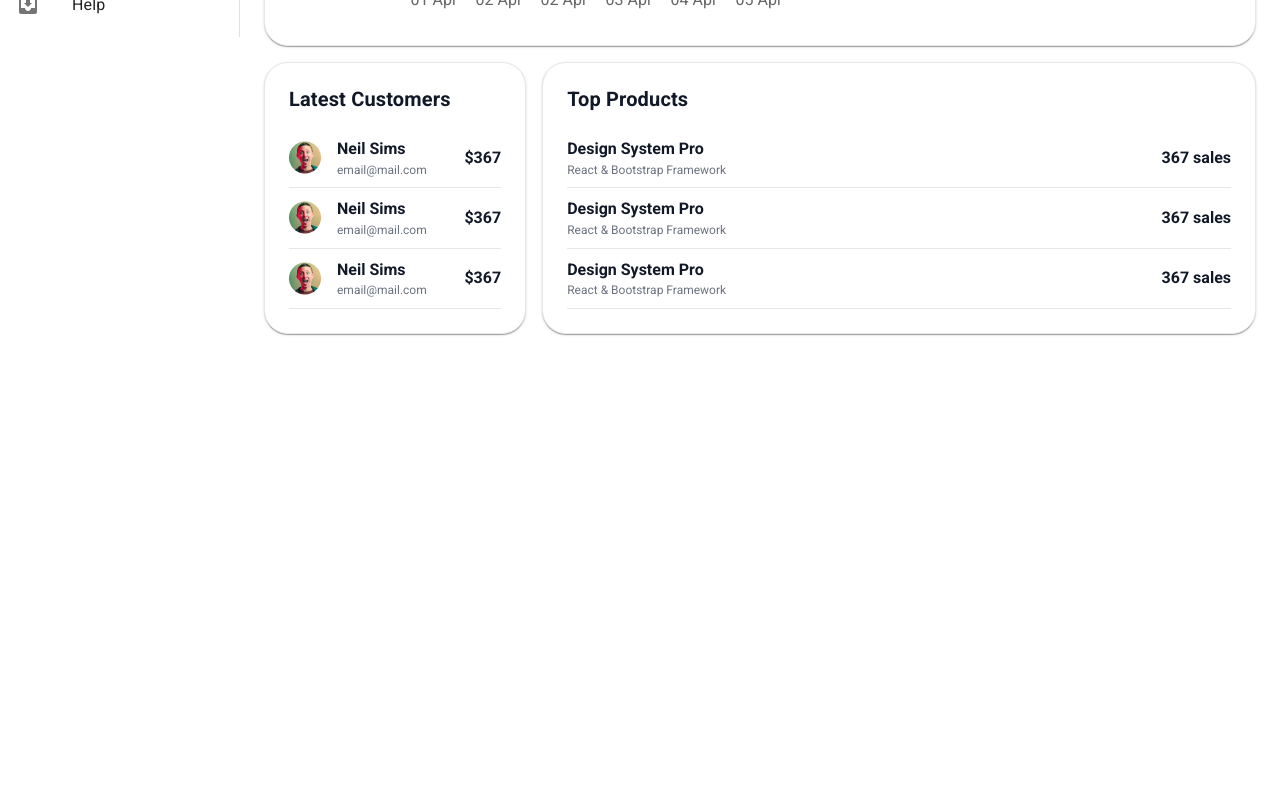
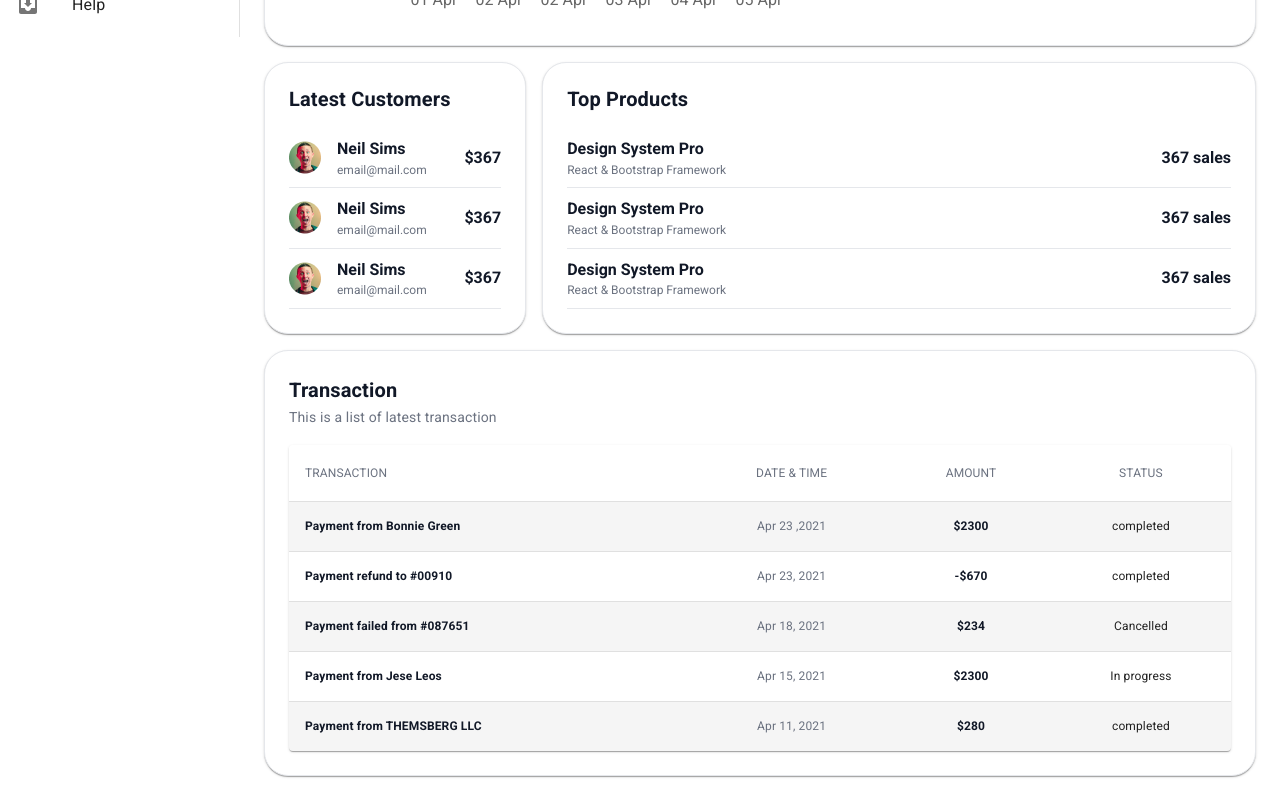
Before and after one commit to tarcisi0neto/dashboard, a React (Create React App) app: page / in a window 1280 px wide. Shown: the part 476-1276 px from the top of the page. Before the commit the page ends 834 px from the top, so only its background shows below. Built offline with nearby package versions, Linux system fonts and the light colour scheme.

Commit message:
feat: Criado componentes da tabela de transações

```diff
--- a/src/components/Menu/Menu.tsx
+++ b/src/components/Menu/Menu.tsx
@@ -15,6 +15,7 @@ import Typography from '@mui/material/Typography';
 import { Sales } from '../Sales/Sales';
 import { Customers } from '../Customers/Customers';
 import { Products } from '../Products/Produtcs';
+import { TransactionList } from '../TransactionList/TransactionList';
 
 const drawerWidth = 240;
 
@@ -112,6 +113,9 @@ export function Menubar(props: Props) {
             <Customers/>
             <Products />
           </div>
+          <div className={styles.containerCustomersAndProducts}>
+            <TransactionList />
+          </div>
         </Typography>
       </Box>
     </Box>
--- /dev/null
+++ b/src/components/TableTransaction/TableTransaction.tsx
@@ -0,0 +1,74 @@
+import * as React from 'react';
+import { styled } from '@mui/material/styles';
+import Table from '@mui/material/Table';
+import TableBody from '@mui/material/TableBody';
+import TableCell, { tableCellClasses } from '@mui/material/TableCell';
+import TableContainer from '@mui/material/TableContainer';
+import TableHead from '@mui/material/TableHead';
+import TableRow from '@mui/material/TableRow';
+import Paper from '@mui/material/Paper';
+
+const StyledTableCell = styled(TableCell)(({ theme }) => ({
+  [`&.${tableCellClasses.head}`]: {
+    backgroundColor: theme.palette.common.white,
+    color: '#6B7280',
+    fontSize: 12,
+  },
+  [`&.${tableCellClasses.body}`]: {
+    fontSize: 12,
+  },
+}));
+
+const StyledTableRow = styled(TableRow)(({ theme }) => ({
+  '&:nth-of-type(odd)': {
+    backgroundColor: theme.palette.action.hover,
+  },
+  // hide last border
+  '&:last-child td, &:last-child th': {
+    border: 0,
+  },
+}));
+
+function createData(
+  transaction: string,
+  dataTime: string,
+  amount: string,
+  status: string,
+) {
+  return { transaction, dataTime, amount, status};
+}
+
+const rows = [
+  createData('Payment from Bonnie Green', 'Apr 23 ,2021', '$2300', 'completed'),
+  createData('Payment refund to #00910', 'Apr 23, 2021','-$670', 'completed'),
+  createData('Payment failed from #087651', 'Apr 18, 2021', '$234', 'Cancelled'),
+  createData('Payment from Jese Leos', 'Apr 15, 2021', '$2300', 'In progress'),
+  createData('Payment from THEMSBERG LLC', 'Apr 11, 2021', '$280', 'completed'),
+];
+
+export function TableTransaction() {
+  return (
+    <TableContainer component={Paper}>
+      <Table sx={{ minWidth: 700 }} aria-label="customized table">
+        <TableHead>
+          <TableRow>
+            <StyledTableCell>TRANSACTION</StyledTableCell>
+            <StyledTableCell align="center">DATE & TIME</StyledTableCell>
+            <StyledTableCell align="center">AMOUNT</StyledTableCell>
+            <StyledTableCell align="center">STATUS</StyledTableCell>
+          </TableRow>
+        </TableHead>
+        <TableBody>
+          {rows.map((row) => (
+            <StyledTableRow key={row.transaction}>
+              <StyledTableCell component="th" scope="row" style={{color:'var(--gray-900)', fontWeight:700 }}>{row.transaction}</StyledTableCell>
+              <StyledTableCell align="center" style={{color:'var(--gray-500)'}}>{row.dataTime}</StyledTableCell>
+              <StyledTableCell align="center" style={{color:'var(--gray-900)', fontWeight:700 }}>{row.amount}</StyledTableCell>
+              <StyledTableCell align="center">{row.status}</StyledTableCell>
+            </StyledTableRow>
+          ))}
+        </TableBody>
+      </Table>
+    </TableContainer>
+  );
+}
--- /dev/null
+++ b/src/components/TransactionList/TransactionList.module.css
@@ -0,0 +1,17 @@
+.container{
+    display: block;
+    padding-bottom: 1rem;
+}
+
+.text{
+    font-size: 1.25rem;
+    font-weight: 600;
+    color: var(--gray-900);
+    line-height: 1.875rem;
+}
+
+.subText {
+    font-size: 0.875rem;
+    color: var(--gray-500);
+    line-height: 1.25rem;
+}
--- /dev/null
+++ b/src/components/TransactionList/TransactionList.tsx
@@ -0,0 +1,20 @@
+import Card from "@mui/material/Card";
+import CardActionArea from "@mui/material/CardActionArea";
+import { TableTransaction } from "../TableTransaction/TableTransaction";
+import styles from '../TransactionList/TransactionList.module.css';
+
+export function TransactionList() {
+    return (
+        <div style={{ width: '100%'}}>
+            <Card sx={{border: '1px solid #E5E7EB', padding: 3, borderRadius: 6}}>
+                <div className={styles.container}>
+                    <p className={styles.text}>Transaction</p>
+                    <span className={styles.subText}>This is a list of latest transaction</span>
+                </div>
+                <CardActionArea>
+                    <TableTransaction />
+                </CardActionArea>
+            </Card>
+        </div>
+    )
+}
```
Also changed, not shown: src/App.module.css (+4 -4 lines).
